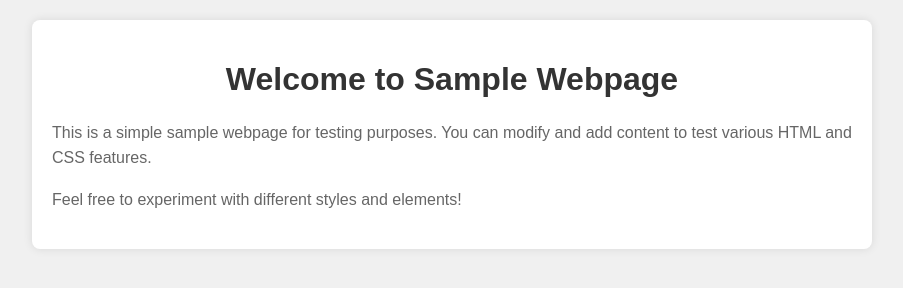
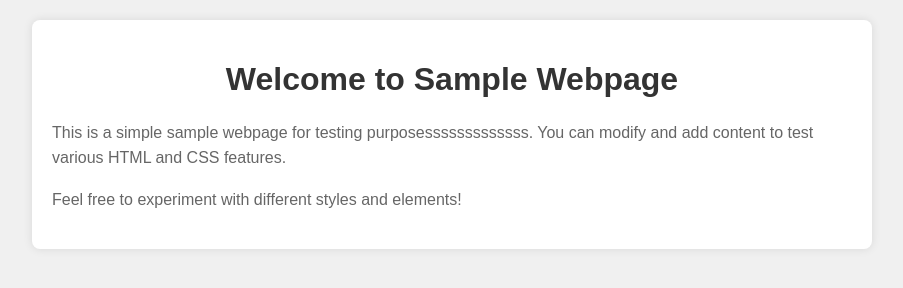
Before and after one commit to sujitm14/Jenkin_repo, a plain HTML site: page index.html in a window 1280 px wide. Shown: the whole page, without its empty margins (188-1091 px from the left). Drawn offline with Linux system fonts and the light colour scheme.

Commit message:
Update index.html

```diff
--- a/index.html
+++ b/index.html
@@ -33,7 +33,7 @@
 
 <div class="container">
     <h1>Welcome to Sample Webpage</h1>
-    <p>This is a simple sample webpage for testing purposes. You can modify and add content to test various HTML and CSS features.</p>
+    <p>This is a simple sample webpage for testing purposesssssssssssss. You can modify and add content to test various HTML and CSS features.</p>
     <p>Feel free to experiment with different styles and elements!</p>
 </div>
 
```
